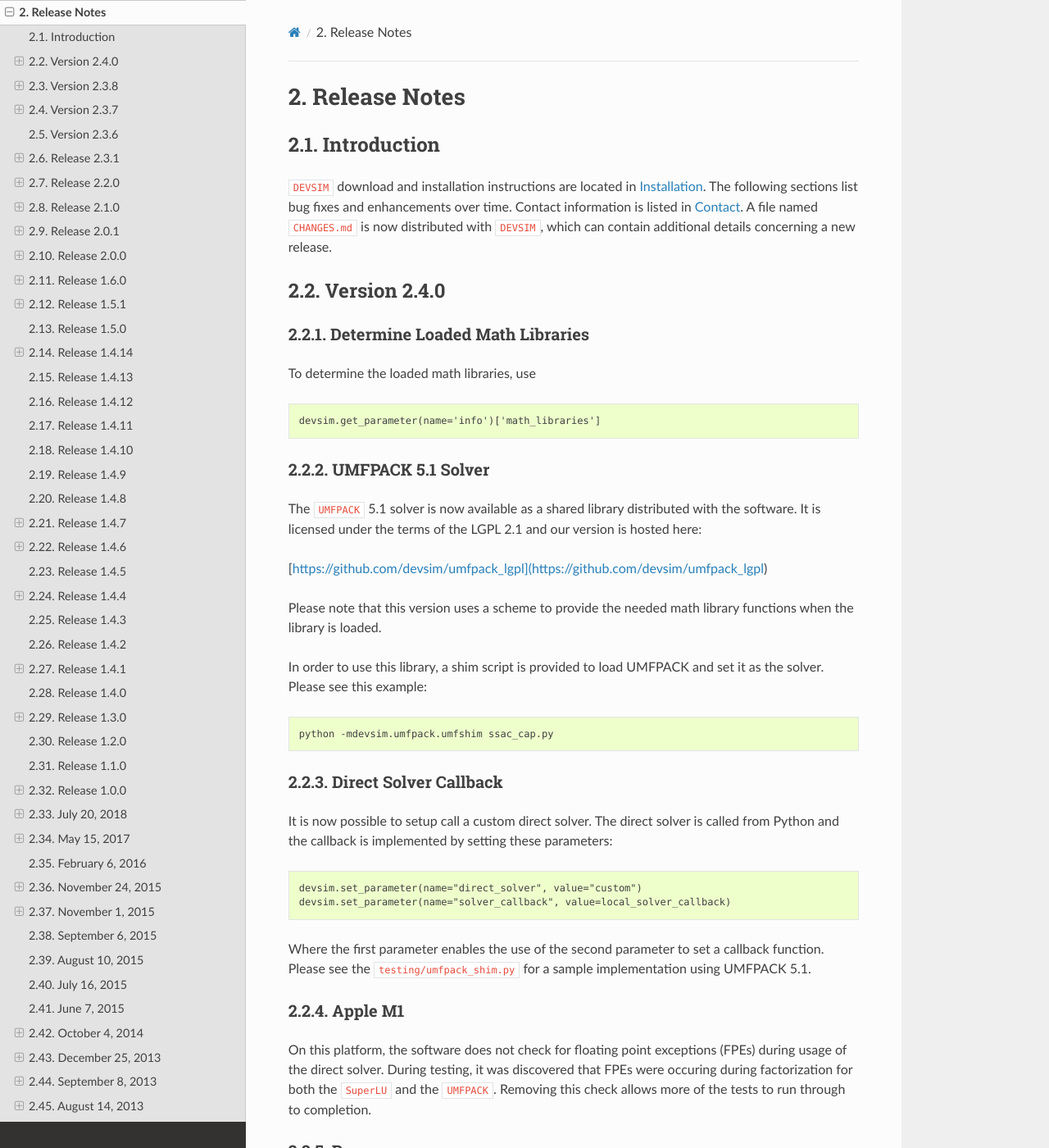
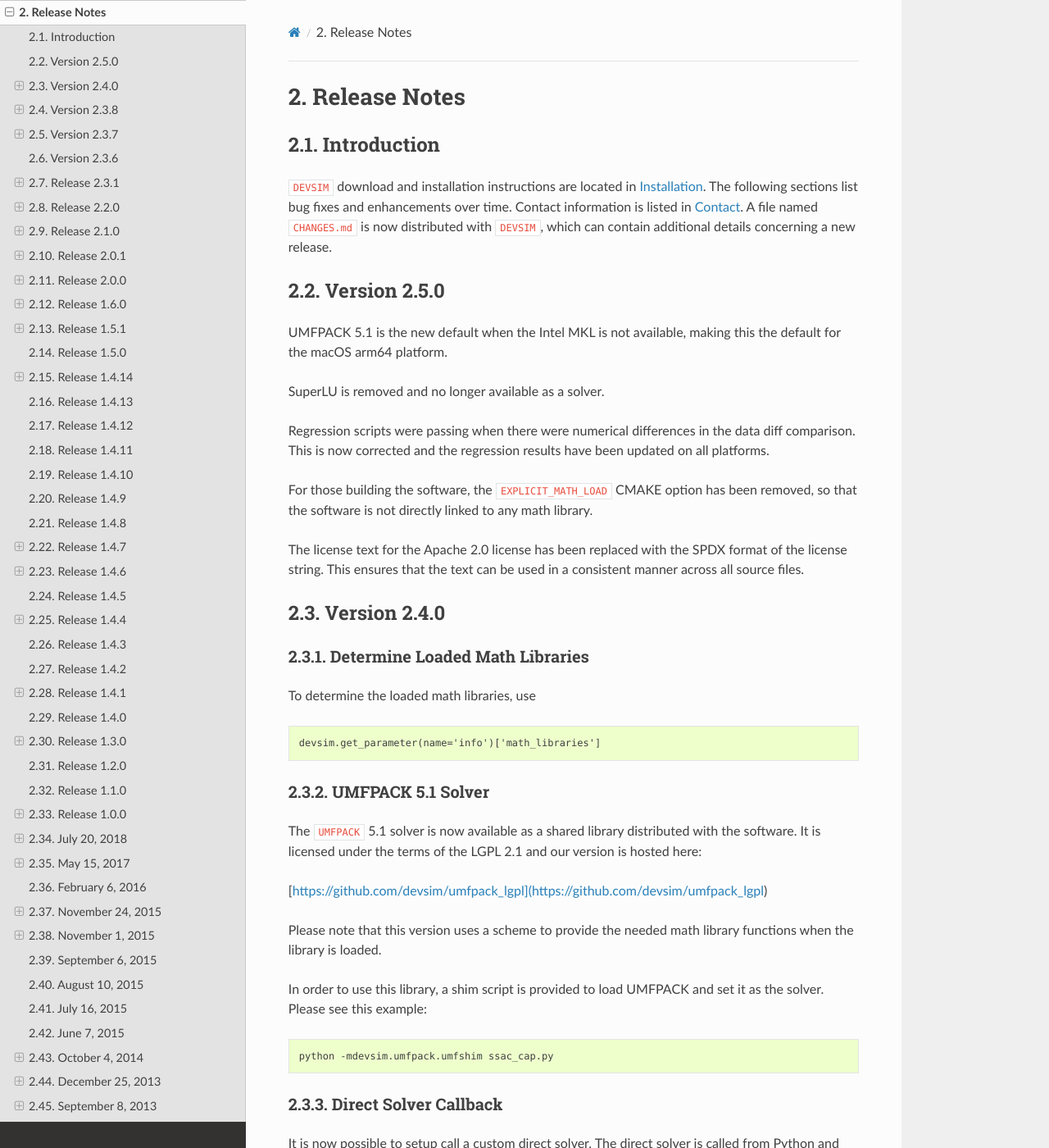
Before and after one commit to devsim/devsim_documentation, a Sphinx documentation site: the page built from sphinx/source/releasenotes.rst, in a window 1280 px wide and 1400 px high. Shown: the whole window at 82% size. Built offline with Sphinx 7.4.7 and the Read the Docs theme 2.0.0, drawn with Linux system fonts in a browser that asks for light colours; cross-references to code outside the pages are shown as plain code; some of the changed text lies outside the part shown.

Commit message:
2.5.0 release

```diff
--- a/sphinx/source/conf.py
+++ b/sphinx/source/conf.py
@@ -67,9 +67,9 @@ author = u'DEVSIM LLC'
 # built documents.
 #
 # The short X.Y version.
-version = u'2.4'
+version = u'2.5'
 # The full version, including alpha/beta/rc tags.
-release = u'2.4.0'
+release = u'2.5.0'
 
 # The language for content autogenerated by Sphinx. Refer to documentation
 # for a list of supported languages.
--- a/sphinx/source/releasenotes.rst
+++ b/sphinx/source/releasenotes.rst
@@ -9,6 +9,19 @@ Introduction
 
 |devsim| download and installation instructions are located in :ref:`sec__installation`.  The following sections list bug fixes and enhancements over time.  Contact information is listed in :ref:`Contact`.
 A file named ``CHANGES.md`` is now distributed with |devsim|, which can contain additional details concerning a new release.
+
+Version 2.5.0
+~~~~~~~~~~~~~
+
+UMFPACK 5.1 is the new default when the Intel MKL is not available, making this the default for the macOS arm64 platform.
+
+SuperLU is removed and no longer available as a solver.
+
+Regression scripts were passing when there were numerical differences in the data diff comparison.  This is now corrected and the regression results have been updated on all platforms.
+
+For those building the software, the ``EXPLICIT_MATH_LOAD`` CMAKE option has been removed, so that the software is not directly linked to any math library.
+
+The license text for the Apache 2.0 license has been replaced with the SPDX format of the license string.  This ensures that the text can be used in a consistent manner across all source files.
 
 Version 2.4.0
 ~~~~~~~~~~~~~
```
